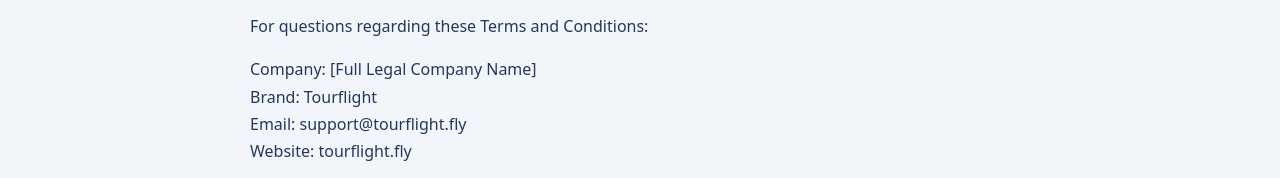
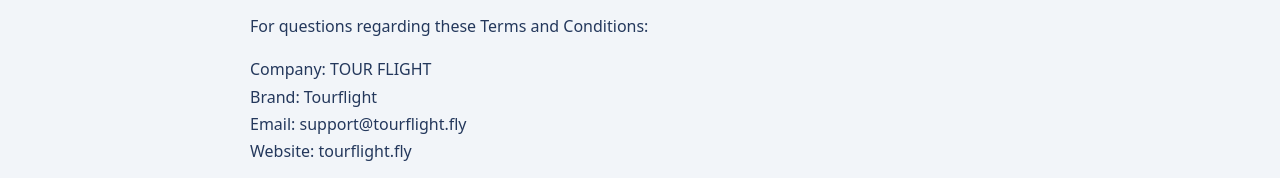
Before and after one commit to Vaiismail700/Tourflight, a website: page public/terms.html in a window 1280 px wide. Shown: the part 4465-4643 px from the top of the page. Drawn offline with Linux system fonts and the light colour scheme.

Commit message:
Update company name in terms and conditions

```diff
--- a/public/terms.html
+++ b/public/terms.html
@@ -99,7 +99,7 @@ footer{background:#0a2a5e;color:#cfe0ff;padding:18px 16px;font-size:13px;text-al
 <p>Nothing in this section deprives consumers of mandatory rights to bring proceedings in their country of residence where such rights apply.</p>
 <h2>17. Contact Information</h2>
 <p>For questions regarding these Terms and Conditions:</p>
-<p>Company: [Full Legal Company Name]<br>Brand: Tourflight<br>Email: support@tourflight.fly <br>Website: tourflight.fly</p>
+<p>Company: TOUR FLIGHT <br>Brand: Tourflight<br>Email: support@tourflight.fly <br>Website: tourflight.fly</p>
 <p><b>By using Tourflight, you acknowledge that you have read and understood these Terms and Conditions.</b></p></main>
 <footer><a href="/about.html">About</a><a href="/terms.html">Terms &amp; Conditions</a><a href="/privacy.html">Privacy Policy</a></footer><script src="/cookies.js" defer></script>
 </body></html>
```
